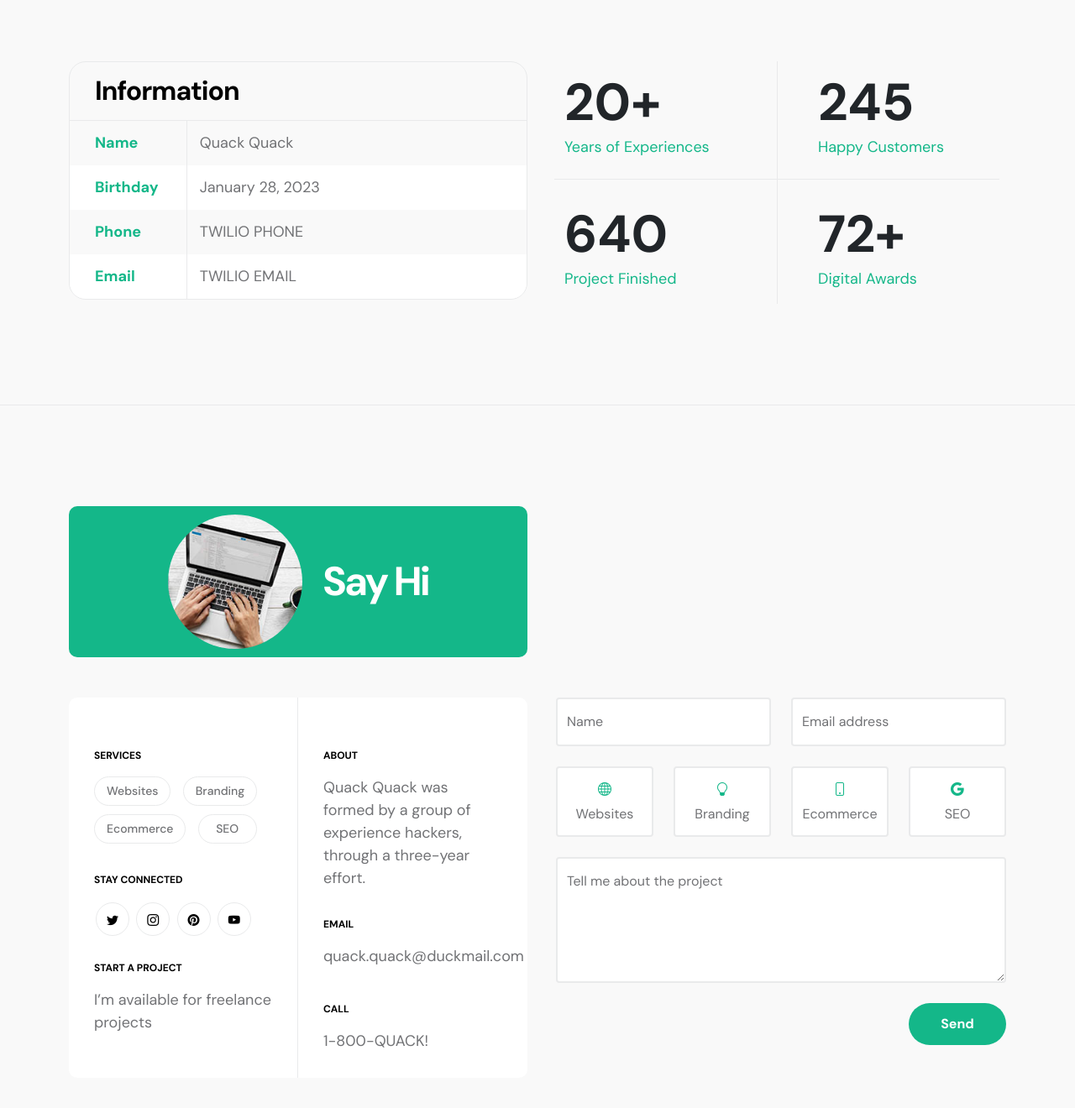
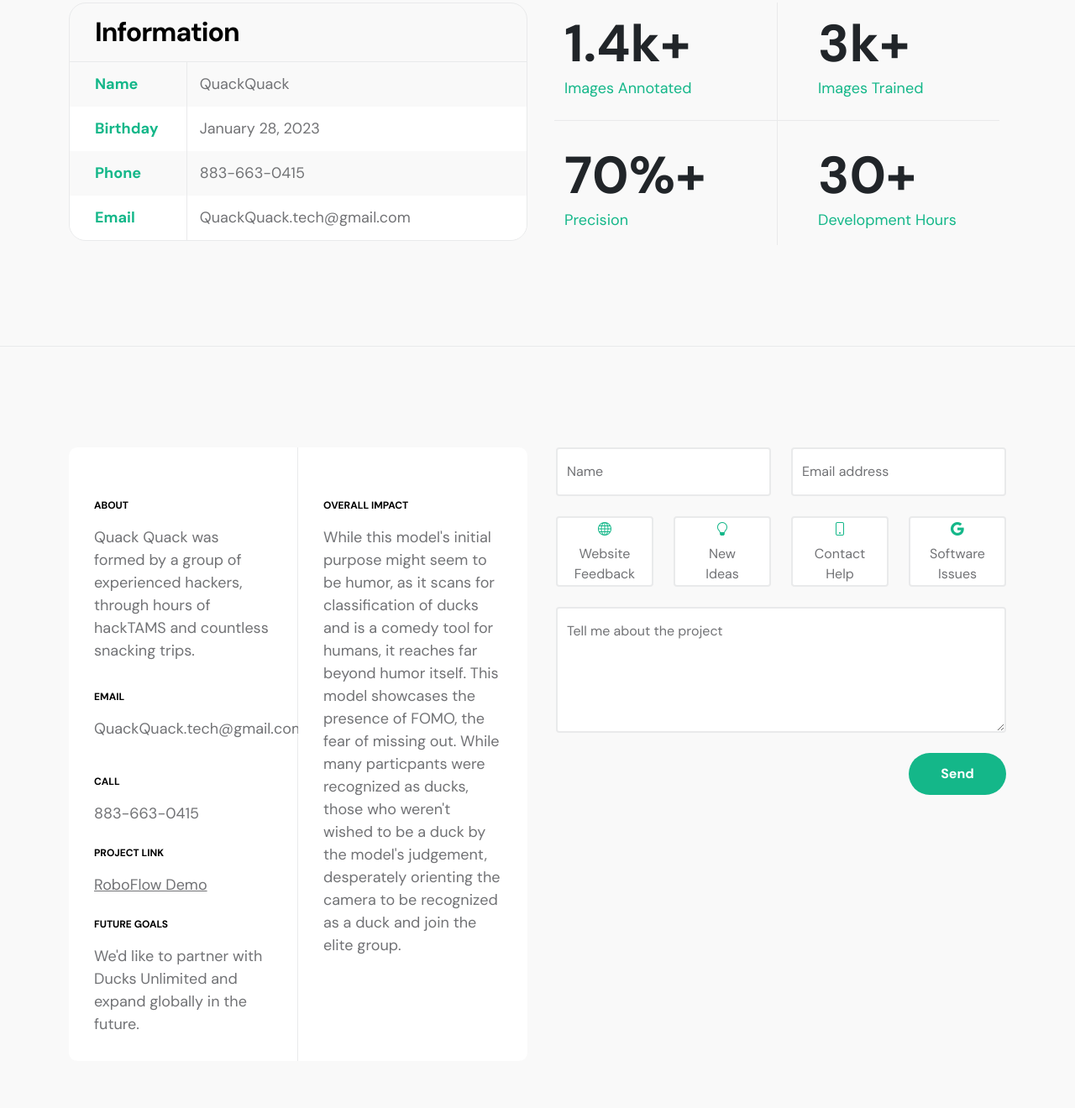
Before and after one commit to BoltStrike77/Quack-Quack, a plain HTML site: page index.html in a window 1280 px wide. Shown: the part 1440-2760 px from the top of the page at 84% size. Drawn offline with Linux system fonts and the light colour scheme.

Commit message:
quack quack v1

```diff
--- a/index.html
+++ b/index.html
@@ -7,7 +7,7 @@
         <meta name="description" content="">
         <meta name="author" content="TemplateMo">
 
-        <title>QuackQuack.tech</title>
+        <title>QuackQuack Inc.</title>
 
         <!-- CSS FILES -->
         <link rel="preconnect" href="https://fonts.googleapis.com">
@@ -23,6 +23,8 @@
         <link href="css/magnific-popup.css" rel="stylesheet">
 
         <link href="css/templatemo-first-portfolio-style.css" rel="stylesheet">
+
+        <script type="text/javascript" src="Quack-Quack/js/call.js"></script>
     </head>
 
     <body>
@@ -45,7 +47,7 @@
                 <div class="d-flex align-items-center d-lg-none">
                     <i class="navbar-icon bi-telephone-plus me-3"></i>
                     <a class="custom-btn btn" href="#section_5">
-                        ADD TWILIO HERE
+                        883-663-0415
                     </a>
                 </div>
 
@@ -67,7 +69,7 @@
                     <div class="d-lg-flex align-items-center d-none ms-auto">
                         <i class="navbar-icon bi-telephone-plus me-3"></i>
                         <a class="custom-btn btn" href="#section_5">
-                            ADD TWILIO HERE
+                            883-663-0415
                         </a>
                     </div>
                 </div>
@@ -84,9 +86,7 @@
                         <div class="col-lg-7 col-12">
                             <div class="hero-text">
                                 <div class="hero-title-wrap d-flex align-items-center mb-4">
-                                    <img src="images/happy-bearded-young-man.jpg" class="avatar-image avatar-image-large img-fluid" alt="">
-
-                                    <h1 class="hero-title ms-3 mb-0">Hello duck friend!</h1>
+                                    <h1 class="hero-title ms-3 mb-0">Hello friend!</h1>
                                 </div>
 
                                 <h2 class="mb-4">Quack quack to you too.</h2>
@@ -96,7 +96,7 @@
 
                         <div class="col-lg-5 col-12 position-relative">
                             <div class="hero-image-wrap"></div>
-                            <img src="images/portrait-happy-excited-man-holding-laptop-computer.png" class="hero-image img-fluid" alt="">
+                            <img src="images/Mallard2.png" class="hero-image img-fluid" alt="">
                         </div>
 
                     </div>
@@ -111,7 +111,7 @@
                     <div class="row">
 
                         <div class="col-lg-6 col-12">
-                            <img src="images/couple-working-from-home-together-sofa.jpg" class="about-image img-fluid" alt="">
+                            <img src="images/graphs.png" class="about-image img-fluid" alt="">
                         </div>
 
                         <div class="col-lg-6 col-12 mt-5 mt-lg-0">
@@ -120,14 +120,14 @@
                                 <div class="section-title-wrap d-flex justify-content-end align-items-center mb-4">
                                     <h2 class="text-white me-4 mb-0">How It's Made</h2>
 
-                                    <img src="images/happy-bearded-young-man.jpg" class="avatar-image img-fluid" alt="">
+                                    <img src="images/duck.jpeg" class="avatar-image img-fluid" alt="">
                                 </div>
 
-                                <h3 class="pt-2 mb-3">a little about Quack Quack</h3>
+                                <h3 class="pt-2 mb-3">a little about <a href="https://demo.roboflow.com/quack-quack/1?publishable_key=rf_A6mo3q77HZP47Qtx9dTkzLUmnVA3" target="_blank">QuackQuack</a>
 
-                                <p>This one-page HTML portfolio is provided by <a href="https://templatemo.com" target="_blank">TemplateMo</a>. This layout is based on Bootstrap v5.1.3 CSS and JS libraries. Image credits go to <a href="https://unsplash.com" target="_blank">Unsplash</a> and <a href="https://freepik.com" target="_blank">FreePik</a> for images used in this page.</p>
+                                </h3>
 
-                                <p>You are allowed to use this template for your websites. You are not allowed to redistribute the template ZIP file on any other website. Please <a href="https://templatemo.com/contact" target="_blank">contact us</a> for more info.</p>
+                                <p>This revolutionary model was conceived by Ethan Rebello, Krish Patel, Mahith Ravulapati, and Advay Vyas. The model scans for the presence of real or rubber ducks, but has evolved into showcasing an intriguing phenomenon: the fear of missing out.</p>
                             </div>
                         </div>
 
@@ -148,7 +148,7 @@
                                 <div class="profile-body">
                                     <p>
                                         <span class="profile-small-title">Name</span>
-                                        <span>Quack Quack</span>
+                                        <span>QuackQuack</span>
                                     </p>
 
                                     <p>
@@ -158,12 +158,12 @@
 
                                     <p>
                                         <span class="profile-small-title">Phone</span>
-                                         <span><a href="tel: 305-240-9671">TWILIO PHONE</a></span>
+                                         <span><a href="tel: 883-663-0415">883-663-0415</a></span>
                                     </p>
 
                                     <p>
                                         <span class="profile-small-title">Email</span>
-                                        <span><a href="mailto:hello@josh.design">TWILIO EMAIL</a></span>
+                                        <span><a href="mailto:QuackQuack.tech@gmail.com">QuackQuack.tech@gmail.com</a></span>
                                     </p>
                                 </div>
                             </div>
@@ -173,27 +173,27 @@
                             <div class="about-thumb">
                                 <div class="row">
                                     <div class="col-lg-6 col-6 featured-border-bottom py-2">
-                                        <strong class="featured-numbers">20+</strong>
+                                        <strong class="featured-numbers">1.4k+</strong>
 
-                                        <p class="featured-text">Years of Experiences</p>
+                                        <p class="featured-text">Images Annotated</p>
                                     </div>
 
                                     <div class="col-lg-6 col-6 featured-border-start featured-border-bottom ps-5 py-2">
-                                        <strong class="featured-numbers">245</strong>
+                                        <strong class="featured-numbers">3k+</strong>
 
-                                        <p class="featured-text">Happy Customers</p>
+                                        <p class="featured-text">Images Trained</p>
                                     </div>
 
                                     <div class="col-lg-6 col-6 pt-4">
-                                        <strong class="featured-numbers">640</strong>
+                                        <strong class="featured-numbers">70%+</strong>
 
-                                        <p class="featured-text">Project Finished</p>
+                                        <p class="featured-text">Precision</p>
                                     </div>
 
                                     <div class="col-lg-6 col-6 featured-border-start ps-5 pt-4">
-                                        <strong class="featured-numbers">72+</strong>
+                                        <strong class="featured-numbers">30+</strong>
 
-                                        <p class="featured-text">Digital Awards</p>
+                                        <p class="featured-text">Development Hours</p>
                                     </div>
                                 </div>
                             </div>
@@ -207,71 +207,56 @@
                     <div class="container">
                         <div class="row">
 
-                            <div class="col-lg-6 col-md-8 col-12">
-                                <div class="section-title-wrap d-flex justify-content-center align-items-center mb-5">
-                                    <img src="images/aerial-view-man-using-computer-laptop-wooden-table.jpg" class="avatar-image img-fluid" alt="">
-
-                                    <h2 class="text-white ms-4 mb-0">Say Hi</h2>
-                                </div>
-                            </div>
-
                             <div class="clearfix"></div>
 
                             <div class="col-lg-3 col-md-6 col-12 pe-lg-0">
                                 <div class="contact-info contact-info-border-start d-flex flex-column">
-                                    <strong class="site-footer-title d-block mb-3">Services</strong>
 
-                                    <ul class="footer-menu">
-                                        <li class="footer-menu-item"><a href="#" class="footer-menu-link">Websites</a></li>
-
-                                        <li class="footer-menu-item"><a href="#" class="footer-menu-link">Branding</a></li>
-
-                                        <li class="footer-menu-item"><a href="#" class="footer-menu-link">Ecommerce</a></li>
-
-                                        <li class="footer-menu-item"><a href="#" class="footer-menu-link">SEO</a></li>
-                                    </ul>
-
-                                    <strong class="site-footer-title d-block mt-4 mb-3">Stay connected</strong>
-
-                                    <ul class="social-icon">
-                                        <li class="social-icon-item"><a href="https://twitter.com/minthu" class="social-icon-link bi-twitter"></a></li>
-
-                                        <li class="social-icon-item"><a href="#" class="social-icon-link bi-instagram"></a></li>
-
-                                        <li class="social-icon-item"><a href="#" class="social-icon-link bi-pinterest"></a></li>
-
-                                        <li class="social-icon-item"><a href="https://www.youtube.com/templatemo" class="social-icon-link bi-youtube"></a></li>
-                                    </ul>
-
-                                    <strong class="site-footer-title d-block mt-4 mb-3">Start a project</strong>
-
-                                    <p class="mb-0">I’m available for freelance projects</p>
-                                </div>
-                            </div>
-
-                            <div class="col-lg-3 col-md-6 col-12 ps-lg-0">
-                                <div class="contact-info d-flex flex-column">
                                     <strong class="site-footer-title d-block mb-3">About</strong>
 
                                     <p class="mb-2">
-                                        Quack Quack was formed by a group of experience hackers, through a three-year effort.
+                                        Quack Quack was formed by a group of experienced hackers, through hours of hackTAMS and countless snacking trips.
                               </p>
 
                                     <strong class="site-footer-title d-block mt-4 mb-3">Email</strong>
 
                                     <p>
-                                        <a href="mailto:hello@josh.design">
-                                            quack.quack@duckmail.com
+                                        <a href="QuackQuack.tech@gmail.com">
+                                            QuackQuack.tech@gmail.com
                                         </a>
                                     </p>
 
                                     <strong class="site-footer-title d-block mt-4 mb-3">Call</strong>
 
                                     <p class="mb-0">
-                                        <a href="tel: 120-240-9600">
-                                            1-800-QUACK!
+                                        <a href="tel: 883-663-0415">
+                                            883-663-0415
                                         </a>
                                     </p>
+
+                                    <strong class="site-footer-title d-block mt-4 mb-3">Project Link</strong>
+
+                                    <p class="mb-0"><a href="https://demo.roboflow.com/quack-quack/1?publishable_key=rf_A6mo3q77HZP47Qtx9dTkzLUmnVA3"><u>RoboFlow Demo</u></a></p>
+
+                                    <strong class="site-footer-title d-block mt-4 mb-3">Future Goals</strong>
+
+                                    <p class="mb-0">
+                                        We'd like to partner with Ducks Unlimited and expand globally in the future.
+                                    </p>
+                                </div>
+                            </div>
+
+                            <div class="col-lg-3 col-md-6 col-12 ps-lg-0">
+                                <div class="contact-info d-flex flex-column">
+
+                                    <strong class="site-footer-title d-block mb-3">Overall Impact</strong>
+
+                                    <p class="mb-0">While this model's initial purpose might seem to be humor, as it scans for classification of ducks and is a comedy
+                                        tool for humans, it reaches far beyond humor itself. This model showcases the presence of FOMO, the fear of missing out. While many
+                                        particpants were recognized as ducks, those who weren't wished to be a duck by the model's judgement, desperately orienting the camera
+                                        to be recognized as a duck and join the elite group.
+                                    </p>
+
                                 </div>
                             </div>
 
@@ -300,7 +285,7 @@
 
                                                 <label class="form-check-label" for="inlineCheckbox1">
                                                     <i class="bi-globe form-check-icon"></i>
-                                                    <span class="form-check-label-text">Websites</span>
+                                                    <span class="form-check-label-text">Website Feedback</span>
                                                 </label>
                                           </div>
                                         </div>
@@ -311,7 +296,7 @@
 
                                                 <label class="form-check-label" for="inlineCheckbox2">
                                                     <i class="bi-lightbulb form-check-icon"></i>
-                                                    <span class="form-check-label-text">Branding</span>
+                                                    <span class="form-check-label-text">New Ideas</span>
                                                 </label>
                                             </div>
                                         </div>
@@ -322,7 +307,7 @@
 
                                                 <label class="form-check-label" for="inlineCheckbox3">
                                                     <i class="bi-phone form-check-icon"></i>
-                                                    <span class="form-check-label-text">Ecommerce</span>
+                                                    <span class="form-check-label-text">Contact Help</span>
                                                 </label>
                                             </div>
                                         </div>
@@ -333,7 +318,7 @@
 
                                                 <label class="form-check-label" for="inlineCheckbox4">
                                                     <i class="bi-google form-check-icon"></i>
-                                                    <span class="form-check-label-text">SEO</span>
+                                                    <span class="form-check-label-text">Software Issues</span>
                                                 </label>
                                             </div>
                                         </div>
@@ -347,7 +332,7 @@
                                         </div>
 
                                         <div class="col-lg-3 col-12 ms-auto">
-                                            <button type="submit" class="form-control">Send</button>
+                                            <button type="submit" class="form-control" onclick="send_message()">Send</button>
                                         </div>
 
                                     </div>
@@ -368,9 +353,7 @@
                     <div class="col-lg-12 col-12">
                         <div class="copyright-text-wrap">
                             <p class="mb-0">
-                                <span class="copyright-text">Copyright © 2023 <a href="#">QuackQuack.</a> All rights reserved.</span> <br>
-                                Design:
-                                <a rel="sponsored" href="https://templatemo.com" target="_blank">TemplateMo</a>
+                                <span class="copyright-text">Copyright © 2023 <a href="#">QuackQuack Inc.</a> All rights reserved.</span> <br>
                             </p>
                         </div>
                     </div>
```
Also changed, not shown: js/call.js (added, +12 -0 lines), images/Mallard2.png (added), images/duck.jpeg (added), images/duck.jpg (added), images/graphs.png (added).
